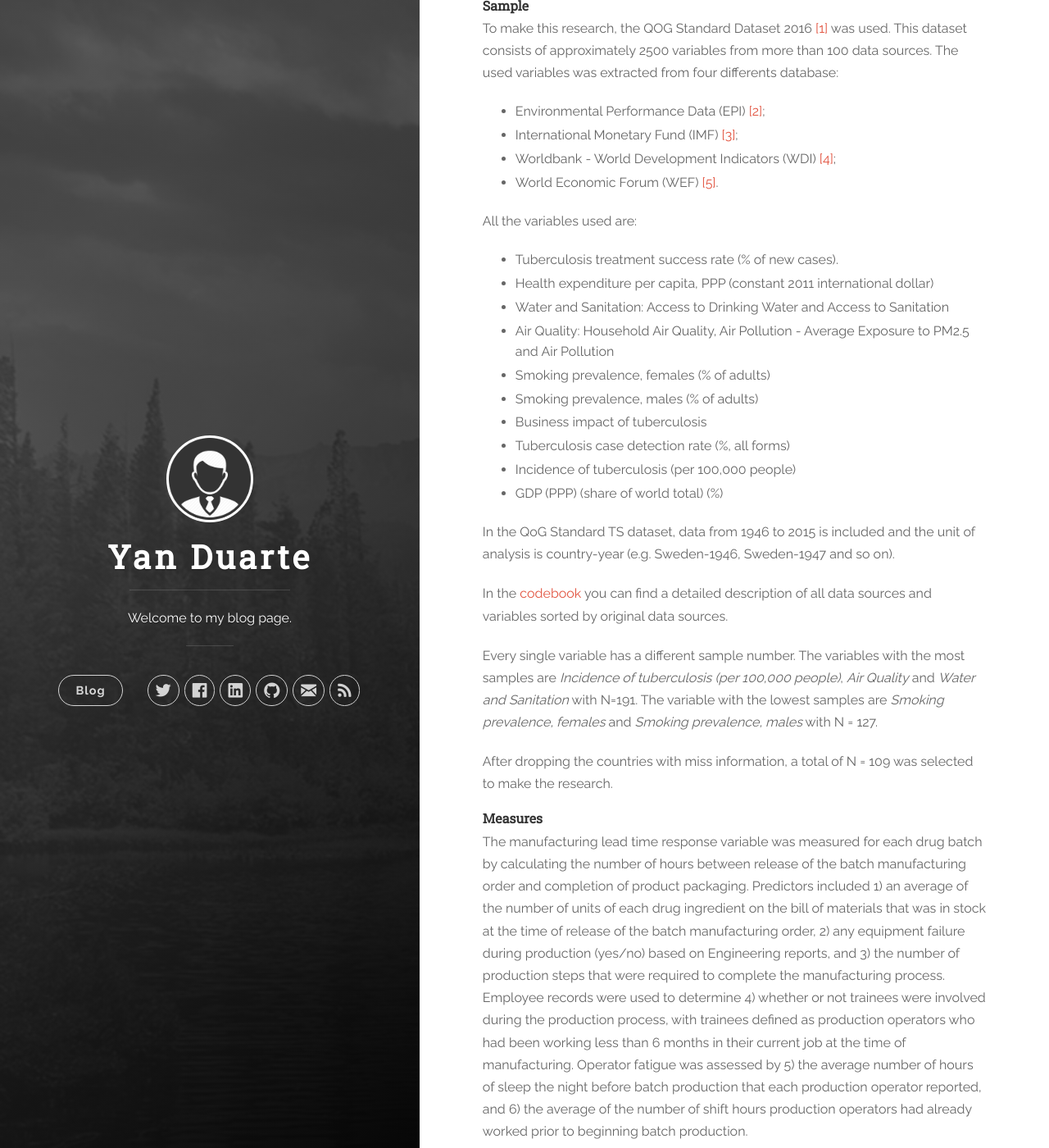
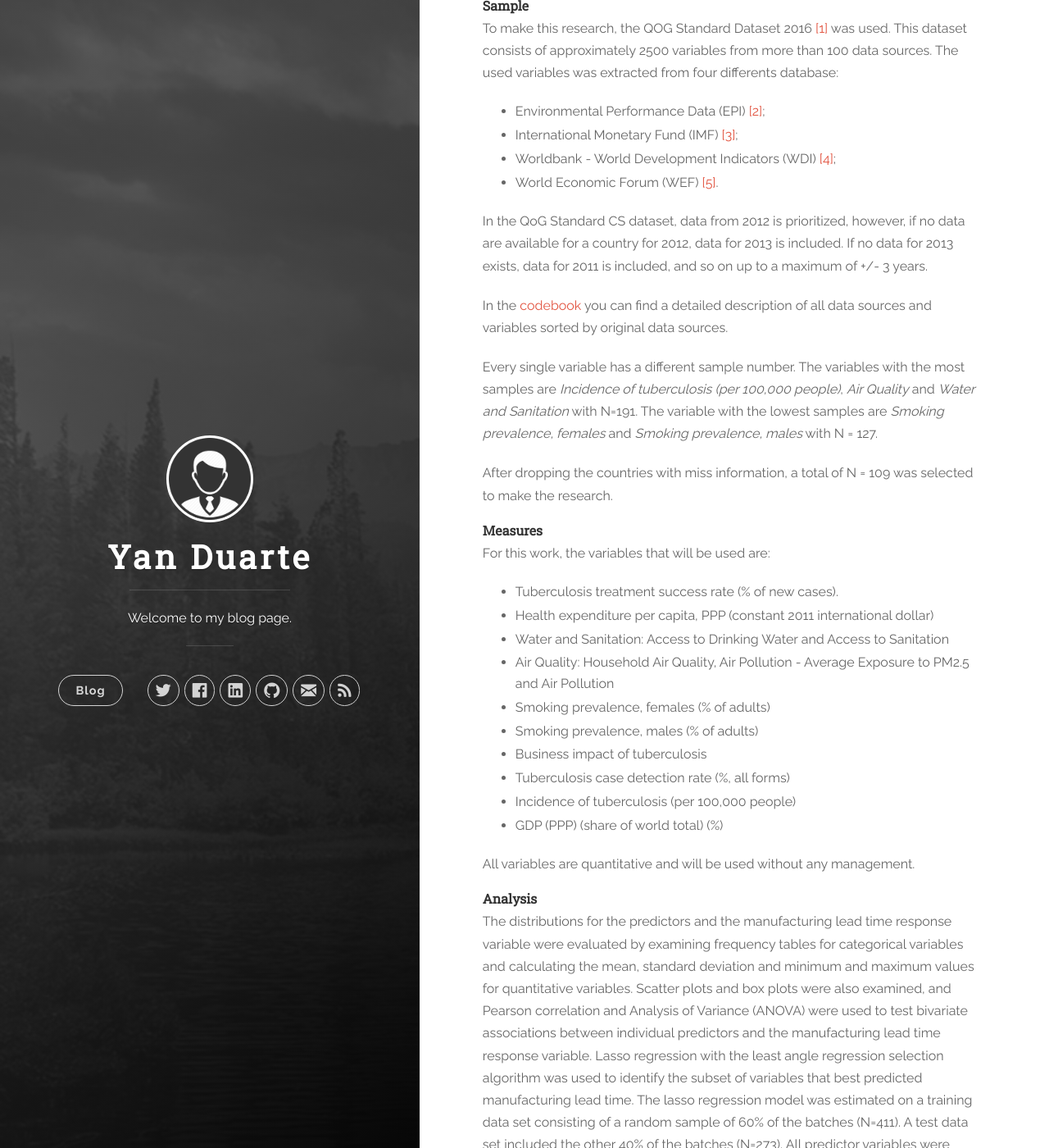
Before and after one commit to yan-duarte/yan-duarte.github.io, a Jekyll site: the page built from _posts/2016-11-29-DAC-Assignment2.md, in a window 1280 px wide and 1400 px high, scrolled down 307 px. Shown: the whole window at 82% size. Built offline with Jekyll 4.4.1, drawn with Linux system fonts in a browser that asks for light colours; nearby versions of some CDN libraries.

Commit message:
Updated 2016-11-29-DAC-Assignment2.md

```diff
--- a/_posts/2016-11-29-DAC-Assignment2.md
+++ b/_posts/2016-11-29-DAC-Assignment2.md
@@ -24,7 +24,17 @@ The used variables was extracted from four differents database:
   - Worldbank - World Development Indicators (WDI) [[4]][ref_04];
   - World Economic Forum (WEF) [[5]][ref_05].
 
-All the variables used are:
+In the QoG Standard CS dataset, data from 2012 is prioritized, however, if no data are available for a country for 2012, data for 2013 is included. If no data
+for 2013 exists, data for 2011 is included, and so on up to a maximum of +/- 3 years.
+
+In the [codebook](http://yan-duarte.github.io/archives/QOG_codebook.pdf) you can find a detailed description of all data sources and variables sorted by original data sources.
+
+Every single variable has a different sample number. The variables with the most samples are _Incidence of tuberculosis (per 100,000 people)_, _Air Quality_ and _Water and Sanitation_ with N=191. The variable with the lowest samples are _Smoking prevalence, females_ and _Smoking prevalence, males_ with N = 127.
+
+After dropping the countries with miss information, a total of N = 109 was selected to make the research.
+
+#### **Measures**
+For this work, the variables that will be used are:
 
   - Tuberculosis treatment success rate (% of new cases).
   - Health expenditure per capita, PPP (constant 2011 international dollar)
@@ -37,18 +47,7 @@ All the variables used are:
   - Incidence of tuberculosis (per 100,000 people)
   - GDP (PPP) (share of world total) (%)
 
-In the QoG Standard TS dataset, data from 1946 to 2015 is included and the unit of analysis is country-year (e.g. Sweden-1946, Sweden-1947 and so on).
-
-In the [codebook](http://yan-duarte.github.io/archives/QOG_codebook.pdf) you can find a detailed description of all data sources and variables sorted by original data sources.
-
-Every single variable has a different sample number. The variables with the most samples are _Incidence of tuberculosis (per 100,000 people)_, _Air Quality_ and _Water and Sanitation_ with N=191. The variable with the lowest samples are _Smoking prevalence, females_ and _Smoking prevalence, males_ with N = 127.
-
-After dropping the countries with miss information, a total of N = 109 was selected to make the research.
-
-#### **Measures**
-The manufacturing lead time response variable was measured for each drug batch by calculating the number of hours between release of the batch manufacturing order and completion of product packaging.
-Predictors included 1) an average of the number of units of each drug ingredient on the bill of materials that was in stock at the time of release of the batch manufacturing order, 2) any equipment failure during production (yes/no) based on Engineering reports, and 3) the number of production steps that were required to complete the manufacturing process.
-Employee records were used to determine 4) whether or not trainees were involved during the production process, with trainees defined as production operators who had been working less than 6 months in their current job at the time of manufacturing. Operator fatigue was assessed by 5) the average number of hours of sleep the night before batch production that each production operator reported, and 6) the average of the number of shift hours production operators had already worked prior to beginning batch production.
+All variables are quantitative and will be used without any management.
 
 #### **Analysis**
 The distributions for the predictors and the manufacturing lead time response variable were evaluated by examining frequency tables for categorical variables and calculating the mean, standard deviation and minimum and maximum values for quantitative variables.
```
